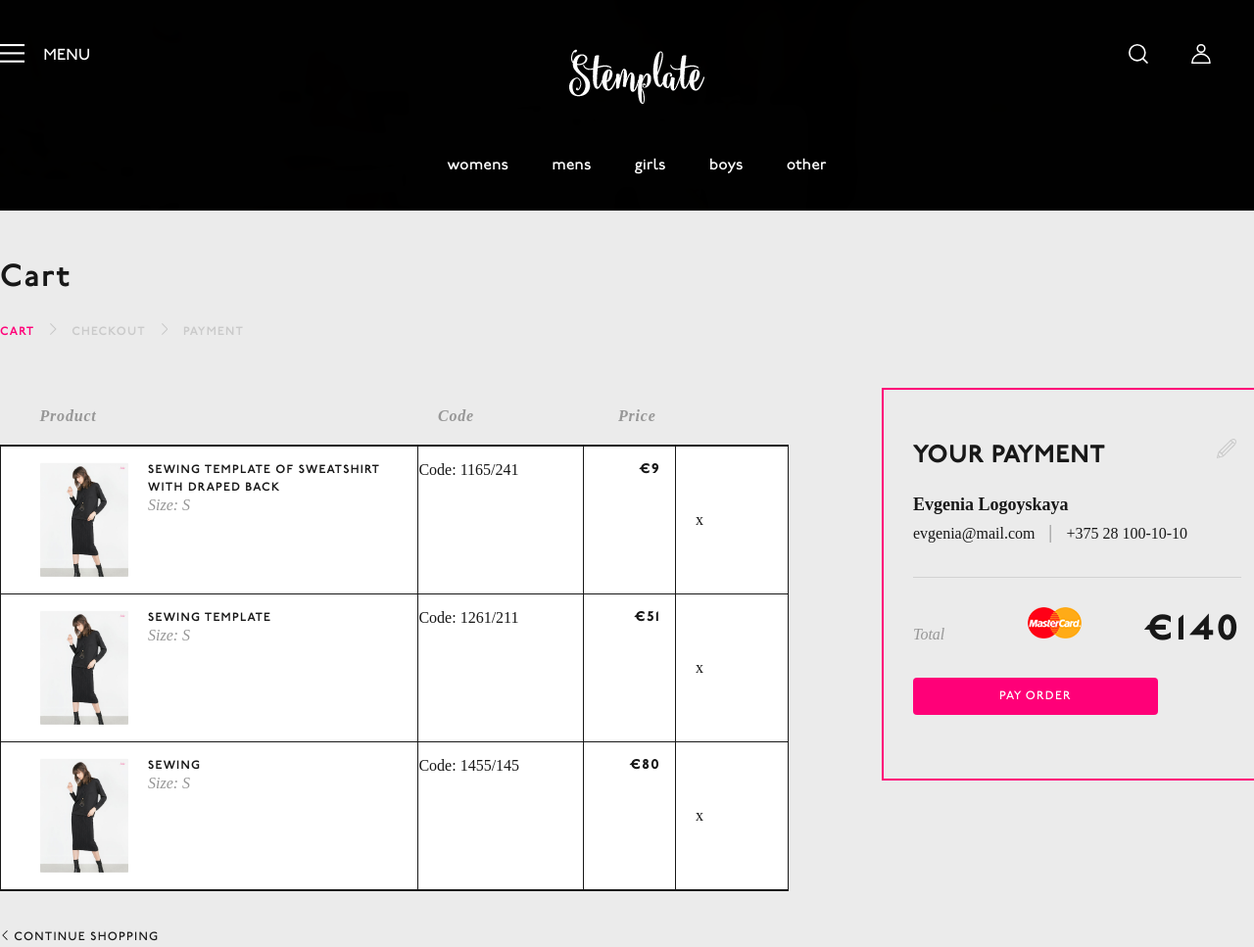
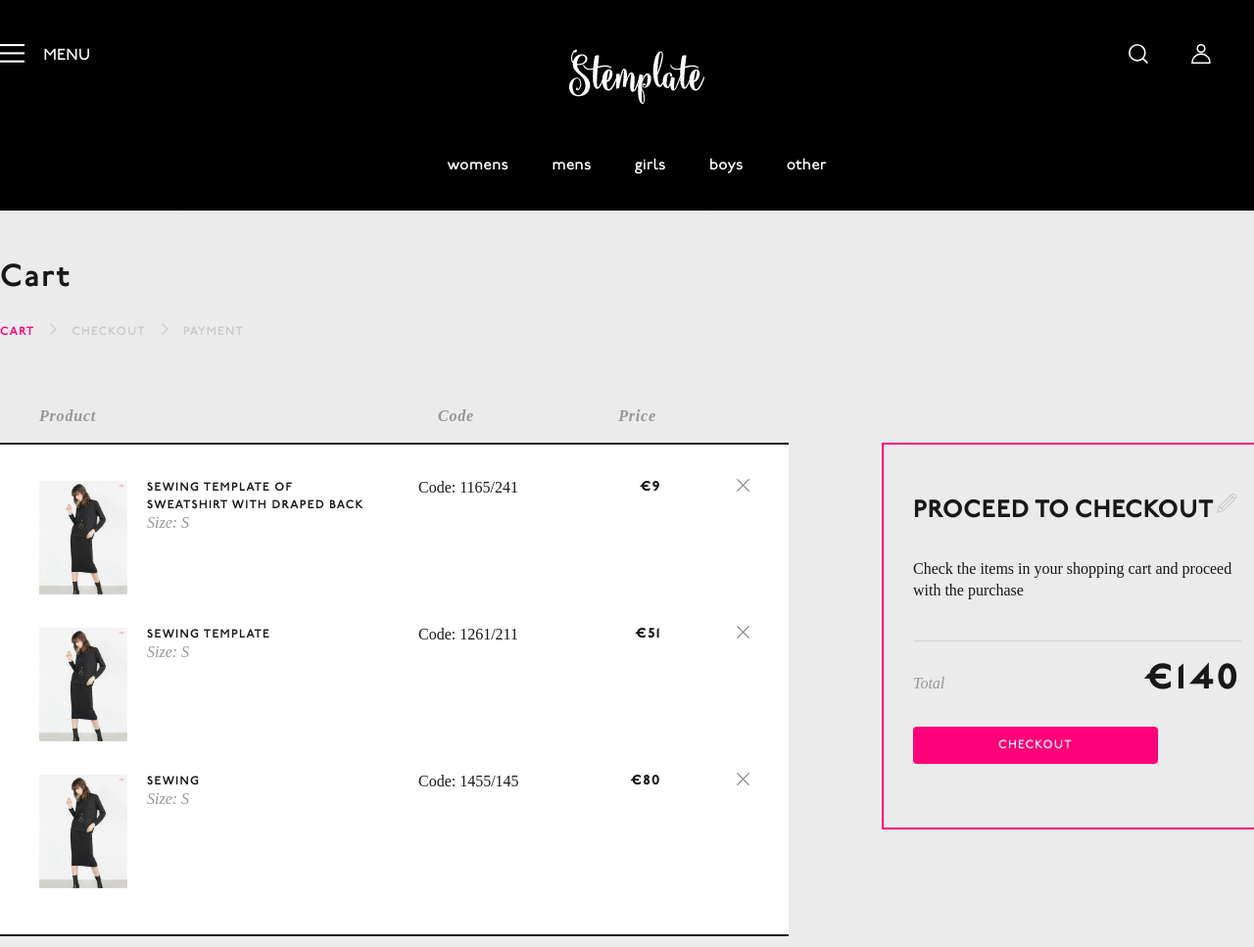
Before and after one commit to Helga13/Stemplate, a website: page app/4-0basket.html in a window 1280 px wide. Shown: the top 967 px of the page at 98% size. Drawn offline with Linux system fonts and the light colour scheme.

Commit message:
4-0basket.html done

```diff
--- a/app/4-0basket.html
+++ b/app/4-0basket.html
@@ -434,7 +434,13 @@
 										</td>
 										<td>Code: 1165/241</td>
 										<td>&euro;9</td>
-										<td>x</td>
+										<td>
+											<a href="#"><svg version="1.1" xmlns="http://www.w3.org/2000/svg" xmlns:xlink="http://www.w3.org/1999/xlink" x="0px" y="0px"
+	 viewBox="0 0 26 26" enable-background="new 0 0 26 26" xml:space="preserve">
+<path fill-rule="evenodd" clip-rule="evenodd" fill="#7c7c7c" d="M0,1.6L1.6,0L26,24.4L24.4,26L0,1.6z"/>
+<path fill-rule="evenodd" clip-rule="evenodd" fill="#7c7c7c" d="M1.6,26L0,24.4L24.4,0L26,1.6L1.6,26z"/>
+											</svg></a>
+										</td>
 									</tr>
 									<tr>
 										<td>
@@ -446,7 +452,13 @@
 										</td>
 										<td>Code: 1261/211</td>
 										<td>&euro;51</td>
-										<td>x</td>
+										<td>
+											<a href="#"><svg version="1.1" xmlns="http://www.w3.org/2000/svg" xmlns:xlink="http://www.w3.org/1999/xlink" x="0px" y="0px"
+	 viewBox="0 0 26 26" enable-background="new 0 0 26 26" xml:space="preserve">
+<path fill-rule="evenodd" clip-rule="evenodd" fill="#7c7c7c" d="M0,1.6L1.6,0L26,24.4L24.4,26L0,1.6z"/>
+<path fill-rule="evenodd" clip-rule="evenodd" fill="#7c7c7c" d="M1.6,26L0,24.4L24.4,0L26,1.6L1.6,26z"/>
+											</svg></a>
+										</td>
 									</tr>
 									<tr>
 										<td>
@@ -458,7 +470,14 @@
 										</td>
 										<td>Code: 1455/145</td>
 										<td>&euro;80</td>
-										<td>x</td>
+										<td>
+											<a href="#"><svg version="1.1" xmlns="http://www.w3.org/2000/svg" xmlns:xlink="http://www.w3.org/1999/xlink" x="0px" y="0px"
+	 viewBox="0 0 26 26" enable-background="new 0 0 26 26" xml:space="preserve">
+<path fill-rule="evenodd" clip-rule="evenodd" fill="#7c7c7c" d="M0,1.6L1.6,0L26,24.4L24.4,26L0,1.6z"/>
+<path fill-rule="evenodd" clip-rule="evenodd" fill="#7c7c7c" d="M1.6,26L0,24.4L24.4,0L26,1.6L1.6,26z"/>
+											</svg></a>
+
+										</td>
 									</tr>
 								</tbody>
 						</table>
@@ -493,7 +512,7 @@
 
 						</div>
 
-						<div class="your-payment">
+						<div class="your-payment checkout">
 
 							<button type="button" class="edit">
 								<svg version="1.1" id="Layer_1" xmlns="http://www.w3.org/2000/svg" xmlns:xlink="http://www.w3.org/1999/xlink" x="0px" y="0px" viewBox="57 0 152.9 153.1" enable-background="new 57 0 152.9 153.1" xml:space="preserve">
@@ -518,19 +537,16 @@
 								</svg>
 
 							</button>
-							<h3>your payment</h3>
-							<p class="persona-name">Evgenia Logoyskaya</p>
-							<p class="mail">evgenia@mail.com</p>
-							<p class="phone">+375 28 100-10-10</p>
+							<h3>proceed to checkout</h3>
+							<p>Check the items in your shopping cart and proceed with the purchase</p>
 							<hr>
 							<div class="total">
 								<div><em>Total</em></div>
-								<div class="payment-system"><img src="prod/img/payment-icons/mastercard.png" alt=""></div>
 								<div class="total-coast">&euro;140</div>
 							</div>
 
 							<button value="" type="button" class="pay_button">
-								<p>pay order</p>
+								<p>checkout</p>
 							</button>
 
 						</div>
--- a/app/dev/sass/screen.scss
+++ b/app/dev/sass/screen.scss
@@ -2196,6 +2196,13 @@ li.srch-block {
 	letter-spacing: .05em;
 }
 
+.cart-block thead tr th:nth-child(1),
+.cart-block thead tr th:nth-child(2),
+.cart-block thead tr th:nth-child(3),
+.cart-block thead tr th:nth-child(4){
+	padding-bottom: 18px;
+}
+
 .cart-block thead tr th:nth-child(1){
 	width: 53.04%;  /* 387px/805px */
 	padding-left: 40px;
@@ -2220,11 +2227,27 @@ li.srch-block {
 	background: #fff;
 }
 
-.cart-block tbody tr td:nth-child(1){
-	padding: 15px 15px 15px 40px;
-}
+.cart-block tbody tr:first-child td:nth-child(1),
+.cart-block tbody tr:first-child td:nth-child(2),
+.cart-block tbody tr:first-child td:nth-child(3),
+.cart-block tbody tr:first-child td:nth-child(4){
+	padding-top: 35px;
+}
+
+.cart-block tbody tr:last-child td:nth-child(1),
+.cart-block tbody tr:last-child td:nth-child(2),
+.cart-block tbody tr:last-child td:nth-child(3),
+.cart-block tbody tr:last-child td:nth-child(4){
+	padding-bottom: 45px;
+}
+
+.cart-block tbody tr td:first-child{
+	padding: 15px 50px 15px 40px;
+}
+
 .cart-block tbody tr td:nth-child(2),
-.cart-block tbody tr td:nth-child(3){
+.cart-block tbody tr td:nth-child(3),
+.cart-block tbody tr td:nth-child(4){
 	padding: 15px 15px 15px 0;
 	vertical-align: top;
 }
@@ -2234,6 +2257,26 @@ li.srch-block {
 	text-align: right;
 	font-size: 14px;
 	letter-spacing: .1em;
+}
+
+.cart-block tbody tr td:nth-child(4){
+	padding: 15px 40px 15px 15px;
+}
+
+.cart-block tbody tr td:nth-child(4) a{
+	display: block;
+	height: 13px;
+	width: 13px;
+	float: right;
+}
+
+.cart-block tbody tr td:nth-child(4) a path{
+	@include transition(fill);
+}
+
+
+.cart-block tbody tr td:nth-child(4) a:hover path{
+	fill: $pinkColorDarker;
 }
 
 .cart-table .img-wrap{
@@ -2270,11 +2313,16 @@ li.srch-block {
 
 
 .cart-table td{
-	border: 1px solid;
+//	border: 1px solid;
 }
 
 .cart-table span{
 	color: #979797;
+}
+
+.your-payment.checkout{
+	margin-top: 56px;
+	margin-bottom: 270px;
 }
 
 /* payment page */
```
Also changed, not shown: app/prod/css/screen.min.css.
